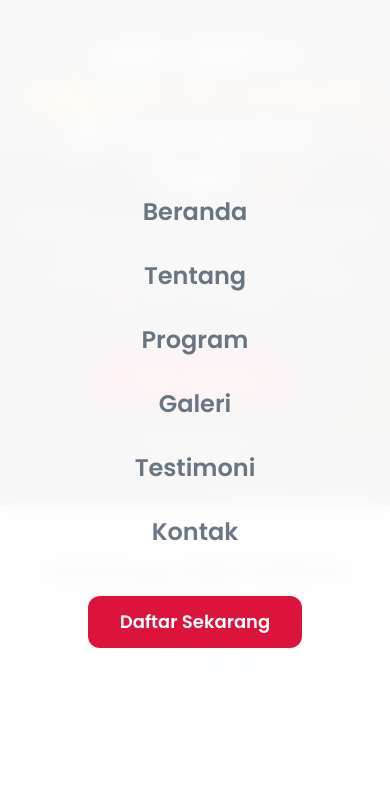
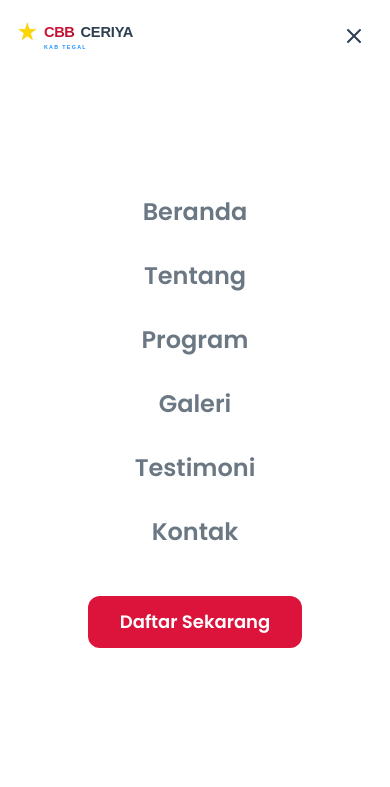
Before and after one commit to FarrelGhozy/web-profile-cbb-ceriya, a website built with Vite: page index.html in a window 390 px wide. Both pictures are taken after a click on the button 354 px from the left and 36 px from the top of the page. Shown: the top 787 px of the page. Built offline with nearby package versions, Linux system fonts and the light colour scheme.

Commit message:
fix: move mobile menu outside header to fix Android z-index and centering
- Move mobile-menu overlay outside <header> to avoid nested fixed positioning issues
- Fixed position elements inside other fixed elements cause rendering bugs on Android
- Mobile menu now uses flex centering directly on the overlay container
- Remove backdrop-blur from mobile menu (causes rendering issues on mobile browsers)

Fixes: mobile menu not centering properly when opened at scrolled position

```diff
--- a/index.html
+++ b/index.html
@@ -192,8 +192,11 @@
             </a>
           </li>
         </ul>
-        <div id="mobile-menu" class="invisible fixed inset-0 z-40 bg-white/95 opacity-0 backdrop-blur-md transition-all duration-300 md:hidden">
-          <div class="flex h-full flex-col items-center justify-center gap-8">
+      </nav>
+    </header>
+
+    <div id="mobile-menu" class="invisible fixed inset-0 z-40 flex items-center justify-center bg-white opacity-0 transition-all duration-300 md:hidden">
+      <div class="flex flex-col items-center gap-8">
         <a href="#hero" class="mobile-link text-2xl font-semibold text-dark/70 transition-colors hover:text-primary">Beranda</a>
         <a href="#about" class="mobile-link text-2xl font-semibold text-dark/70 transition-colors hover:text-primary">Tentang</a>
         <a href="#program" class="mobile-link text-2xl font-semibold text-dark/70 transition-colors hover:text-primary">Program</a>
@@ -203,8 +206,6 @@
         <a href="#contact" class="mt-4 inline-block rounded-xl bg-primary px-8 py-3 text-lg font-semibold text-white">Daftar Sekarang</a>
       </div>
     </div>
-      </nav>
-    </header>
 
     <main>
       <section id="hero" aria-label="Hero" class="relative flex min-h-[60vh] min-h-[400px] items-center justify-center overflow-hidden">
```
Lines whose indentation alone changed are shown as unchanged.
